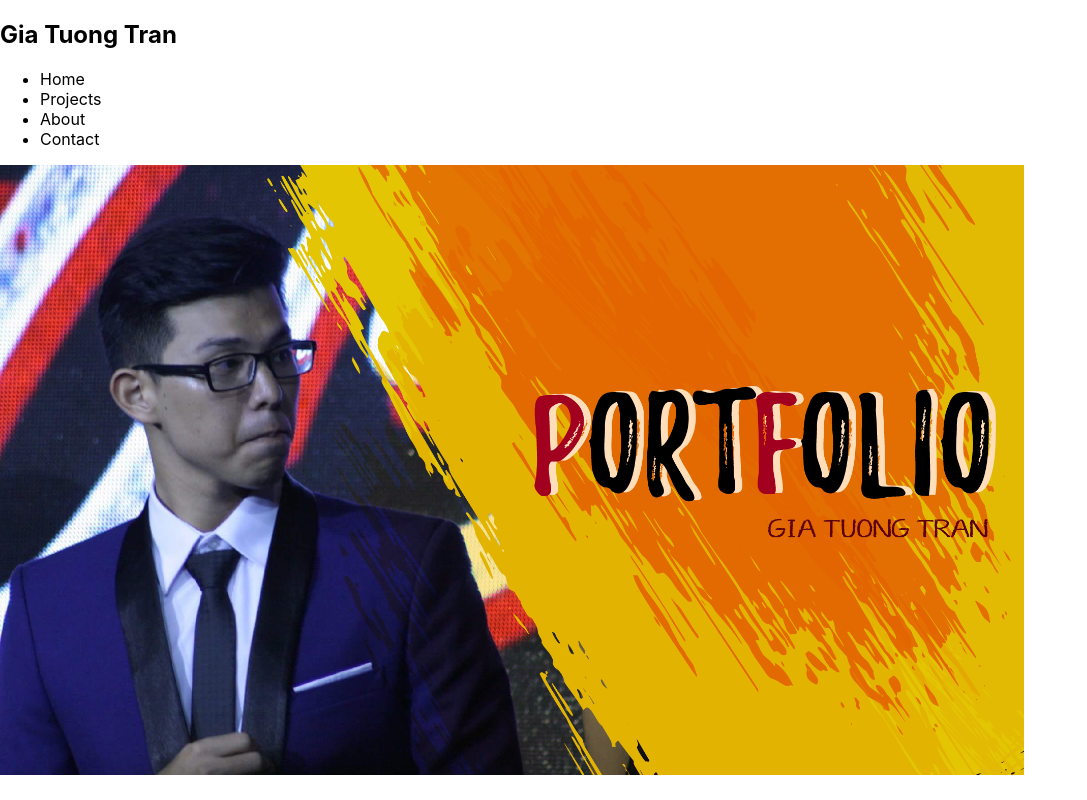
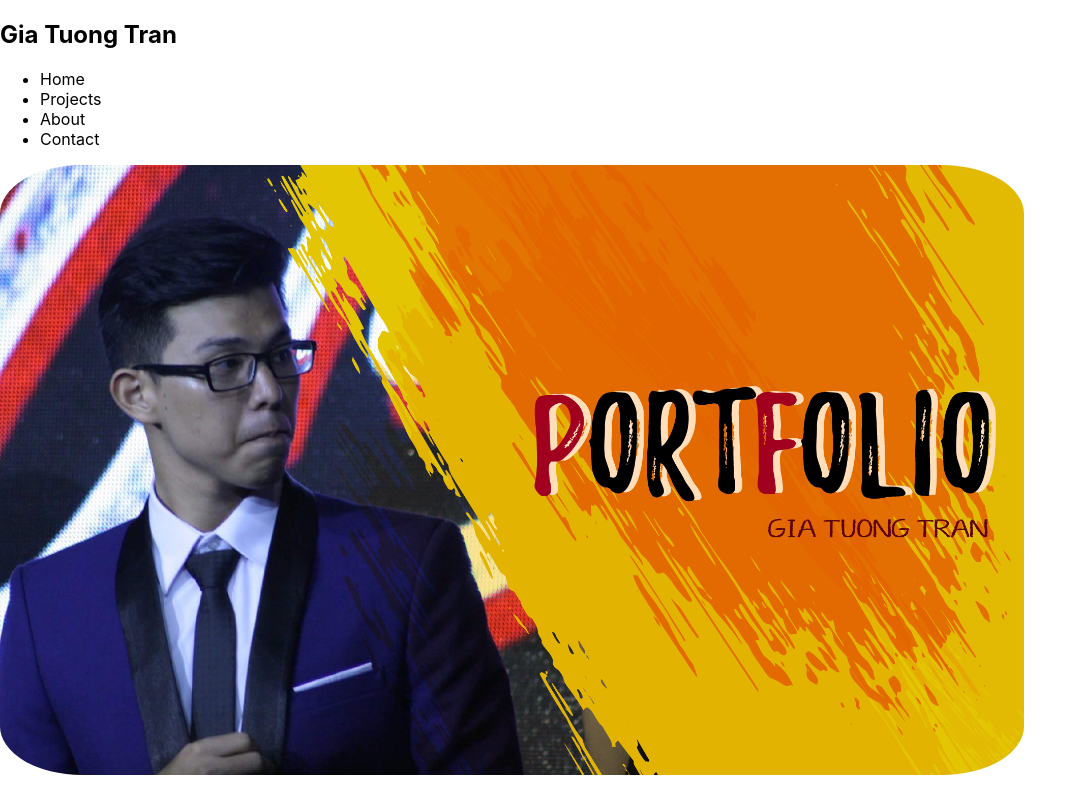
Before and after one commit to giatuongtran9/portfolio, a React app: page / in a window 1280 px wide. Shown: the top 800 px of the page, without its empty margins (0-1087 px from the left). Built offline with nearby package versions, Linux system fonts and the light colour scheme.

Commit message:
adjust img size

```diff
--- a/src/Projects/AllProjects/Project/Project.css
+++ b/src/Projects/AllProjects/Project/Project.css
@@ -45,11 +45,15 @@
     flex-basis: 50%;
     height: auto;
     position: relative;
+    display: flex;
+    align-items: center;
+    justify-content: center;
 }
 
 img {
-    height: 80%;
+    height: 100%;
     width: 80%;
+    border-radius: 8%;
     object-fit: cover;
 }
 
```
